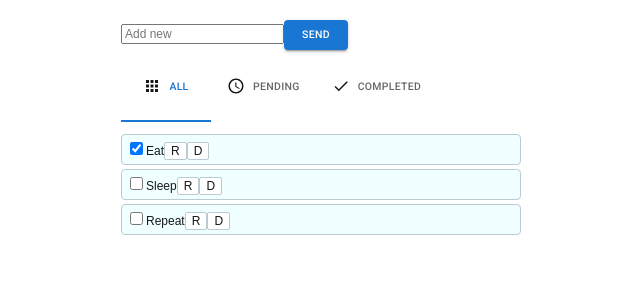
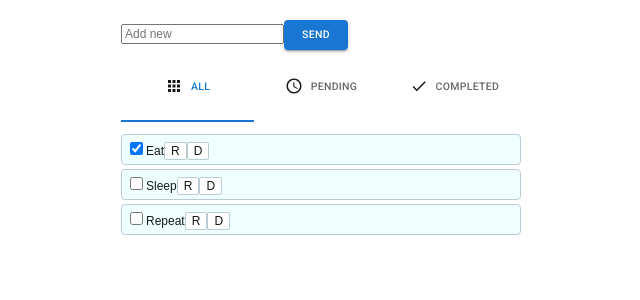
Before and after one commit to FightM9/react-mui-todo, a React (Create React App) app: page / in a window 1280 px wide. Shown: the top 300 px of the page, without its empty margins (319-959 px from the left). Built offline with nearby package versions, Linux system fonts and the light colour scheme.

Commit message:
Tab fullWidth

```diff
--- a/src/components/TodoTabs.js
+++ b/src/components/TodoTabs.js
@@ -13,8 +13,8 @@ export default function TodoTabs({value, setValue}) {
   };
 
   return (
-    <Tabs value={value} onChange={handleChange} aria-label="basic tabs example">
-      <Tab icon={<AppsRoundedIcon />} iconPosition="start" label="All"/>
+    <Tabs value={value} variant="fullWidth" onChange={handleChange} aria-label="basic tabs example">
+      <Tab icon={<AppsRoundedIcon/>} iconPosition="start" label="All"/>
       <Tab icon={<AccessTimeRoundedIcon />} iconPosition="start" label="Pending" />
       <Tab icon={<CheckIcon />} iconPosition="start" label="Completed" />
     </Tabs>
```
